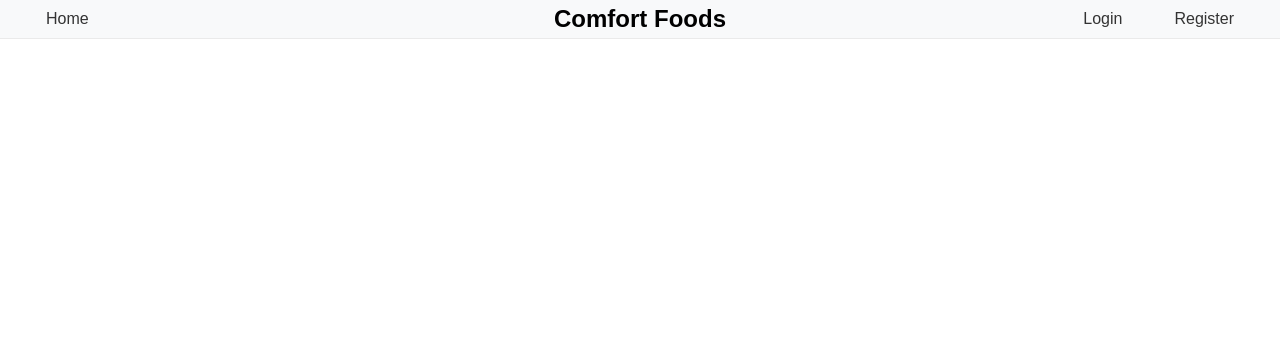
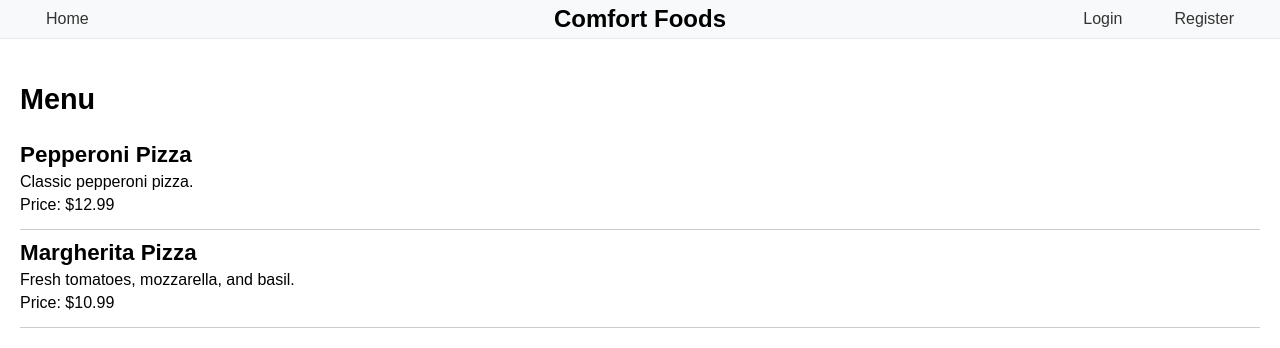
Before and after one commit to lurch9/comfort-foods, a React (Vite) app: page /restaurants/1/menu in a window 1280 px wide. Shown: the top 348 px of the page. Built offline with nearby package versions, Linux system fonts and the light colour scheme; a web font is replaced by a local one.

Commit message:
Added restuarant details and menu along with mock data for testing

```diff
--- a/src/App.jsx
+++ b/src/App.jsx
@@ -1,32 +1,33 @@
 // src/App.jsx
 import React from 'react';
-import { Route, Routes, Navigate } from 'react-router-dom';
+import { Route, Routes } from 'react-router-dom';
 import Header from './components/Header';
-import LandingPage from './pages/LandingPage';
+import Home from './pages/LandingPage';
 import Login from './pages/Login';
 import Register from './pages/Register';
 import Profile from './pages/Profile';
+import RestaurantList from './pages/RestaurantList';
+import RestaurantInfo from './pages/RestaurantInfo';
+import RestaurantMenu from './pages/RestaurantMenu';
 import Dashboard from './pages/Dashboard';
-import RestaurantList from './pages/RestaurantList';
 import PrivateRoute from './components/PrivateRoute';
-import { useAuth } from './context/AuthContext';
 
-const App = () => {
-  const { user } = useAuth();
-
+function App() {
   return (
-    <>
+    <div>
       <Header />
       <Routes>
-        <Route path="/" element={<LandingPage />} />
+        <Route path="/" element={<Home />} />
+        <Route path="/login" element={<Login />} />
         <Route path="/register" element={<Register />} />
-        <Route path="/login" element={<Login />} />
-        <Route path="/restaurants" element={<RestaurantList />} />
         <Route path="/profile" element={<PrivateRoute><Profile /></PrivateRoute>} />
         <Route path="/dashboard" element={<PrivateRoute><Dashboard /></PrivateRoute>} />
+        <Route path="/restaurants" element={<RestaurantList />} />
+        <Route path="/restaurants/:id" element={<RestaurantInfo />} />
+        <Route path="/restaurants/:id/menu" element={<RestaurantMenu />} />
       </Routes>
-    </>
+    </div>
   );
-};
+}
 
 export default App;
--- a/src/context/LocationContext.jsx
+++ b/src/context/LocationContext.jsx
@@ -23,7 +23,7 @@ export const LocationProvider = ({ children }) => {
   };
 
   return (
-    <LocationContext.Provider value={{ location, updateLocation }}>
+    <LocationContext.Provider value={{ location, setLocation: updateLocation }}>
       {children}
     </LocationContext.Provider>
   );
--- /dev/null
+++ b/src/mockData/mockMenu1.json
@@ -0,0 +1,14 @@
+[
+    {
+      "id": "1",
+      "name": "Pepperoni Pizza",
+      "description": "Classic pepperoni pizza.",
+      "price": 12.99
+    },
+    {
+      "id": "2",
+      "name": "Margherita Pizza",
+      "description": "Fresh tomatoes, mozzarella, and basil.",
+      "price": 10.99
+    }
+  ]
--- /dev/null
+++ b/src/mockData/mockMenu2.json
@@ -0,0 +1,14 @@
+[
+    {
+      "id": "1",
+      "name": "Cheeseburger",
+      "description": "Juicy beef patty with cheese.",
+      "price": 8.99
+    },
+    {
+      "id": "2",
+      "name": "Veggie Burger",
+      "description": "Grilled veggie patty with lettuce and tomato.",
+      "price": 7.99
+    }
+  ]
--- /dev/null
+++ b/src/mockData/mockRestaurants.json
@@ -0,0 +1,16 @@
+[
+    {
+      "id": "1",
+      "name": "Pizza Place",
+      "description": "The best pizza in town!",
+      "address": "123 Pizza St, Pizzaville",
+      "contact": "123-456-7890"
+    },
+    {
+      "id": "2",
+      "name": "Burger Joint",
+      "description": "Delicious burgers and fries.",
+      "address": "456 Burger Ln, Burgertown",
+      "contact": "098-765-4321"
+    }
+  ]
--- /dev/null
+++ b/src/pages/RestaurantInfo.css
@@ -0,0 +1,13 @@
+/* src/pages/RestaurantInfo.css */
+.restaurant-info {
+    padding: 20px;
+  }
+
+  .restaurant-info h1 {
+    font-size: 2em;
+  }
+
+  .restaurant-info p {
+    font-size: 1.2em;
+    margin: 10px 0;
+  }
--- /dev/null
+++ b/src/pages/RestaurantInfo.jsx
@@ -0,0 +1,35 @@
+// src/pages/RestaurantInfo.jsx
+import React, { useState, useEffect } from 'react';
+import { useParams, Link } from 'react-router-dom';
+import mockRestaurants from '../mockData/mockRestaurants.json';
+import './RestaurantInfo.css';
+
+const RestaurantInfo = () => {
+  const { id } = useParams();
+  const [restaurant, setRestaurant] = useState(null);
+
+  useEffect(() => {
+    const fetchRestaurant = () => {
+      const restaurantData = mockRestaurants.find(rest => rest.id === id);
+      setRestaurant(restaurantData);
+    };
+
+    fetchRestaurant();
+  }, [id]);
+
+  if (!restaurant) {
+    return <div>Loading...</div>;
+  }
+
+  return (
+    <div className="restaurant-info">
+      <h1>{restaurant.name}</h1>
+      <p>{restaurant.description}</p>
+      <p>Address: {restaurant.address}</p>
+      <p>Contact: {restaurant.contact}</p>
+      <Link to={`/restaurants/${restaurant.id}/menu`}>View Menu</Link>
+    </div>
+  );
+};
+
+export default RestaurantInfo;
--- a/src/pages/RestaurantList.jsx
+++ b/src/pages/RestaurantList.jsx
@@ -1,15 +1,16 @@
 // src/pages/RestaurantList.jsx
 import React, { useEffect, useState } from 'react';
-import { useLocation } from 'react-router-dom';
+import { useLocation, Link } from 'react-router-dom';
 import axios from 'axios';
 import './RestaurantList.css';
 import { useAuth } from '../context/AuthContext';
 import { useLocationContext } from '../context/LocationContext';
 import ChangeLocation from '../components/ChangeLocation';
+import mockRestaurants from '../mockData/mockRestaurants.json'; // Import mock data
 
 const RestaurantList = () => {
   const { user } = useAuth();
-  const { location, updateLocation } = useLocationContext();
+  const { location, setLocation } = useLocationContext();
   const [restaurants, setRestaurants] = useState([]);
   const urlLocation = useLocation();
 
@@ -17,20 +18,21 @@ const RestaurantList = () => {
     const query = new URLSearchParams(urlLocation.search);
     const zipQuery = query.get('zip');
     if (zipQuery) {
-      updateLocation(zipQuery);
+      setLocation(zipQuery);
       fetchRestaurants(zipQuery);
     } else if (location) {
       fetchRestaurants(location);
     } else if (user && user.zip) {
-      updateLocation(user.zip);
+      setLocation(user.zip);
       fetchRestaurants(user.zip);
     }
-  }, [urlLocation, user, location, updateLocation]);
+  }, [urlLocation, user, location, setLocation]);
 
   const fetchRestaurants = async (zip) => {
     try {
-      const response = await axios.get(`http://localhost:5000/api/restaurants?zip=${zip}`);
-      setRestaurants(response.data);
+      // Use mock data instead of actual API call
+      // const response = await axios.get(`http://your-api-endpoint/restaurants?zip=${zip}`);
+      setRestaurants(mockRestaurants);
     } catch (error) {
       console.error('Error fetching restaurants:', error);
     }
@@ -46,6 +48,7 @@ const RestaurantList = () => {
             <li key={restaurant.id}>
               <h3>{restaurant.name}</h3>
               <p>{restaurant.description}</p>
+              <Link to={`/restaurants/${restaurant.id}`}>View Details</Link>
             </li>
           ))}
         </ul>
--- /dev/null
+++ b/src/pages/RestaurantMenu.css
@@ -0,0 +1,28 @@
+/* src/pages/RestaurantMenu.css */
+.restaurant-menu {
+    padding: 20px;
+  }
+
+  .restaurant-menu h2 {
+    font-size: 1.8em;
+    margin-bottom: 10px;
+  }
+
+  .restaurant-menu ul {
+    list-style-type: none;
+    padding: 0;
+  }
+
+  .restaurant-menu li {
+    border-bottom: 1px solid #ccc;
+    padding: 10px 0;
+  }
+
+  .restaurant-menu h3 {
+    margin: 0;
+    font-size: 1.4em;
+  }
+
+  .restaurant-menu p {
+    margin: 5px 0;
+  }
--- /dev/null
+++ b/src/pages/RestaurantMenu.jsx
@@ -0,0 +1,41 @@
+// src/pages/RestaurantMenu.jsx
+import React, { useState, useEffect } from 'react';
+import { useParams } from 'react-router-dom';
+import mockMenu1 from '../mockData/mockMenu1.json';
+import mockMenu2 from '../mockData/mockMenu2.json';
+import './RestaurantMenu.css';
+
+const RestaurantMenu = () => {
+  const { id } = useParams();
+  const [menuItems, setMenuItems] = useState([]);
+
+  useEffect(() => {
+    const fetchMenuItems = () => {
+      const menuData = id === "1" ? mockMenu1 : mockMenu2;
+      setMenuItems(menuData);
+    };
+
+    fetchMenuItems();
+  }, [id]);
+
+  return (
+    <div className="restaurant-menu">
+      <h2>Menu</h2>
+      {menuItems.length > 0 ? (
+        <ul>
+          {menuItems.map(item => (
+            <li key={item.id}>
+              <h3>{item.name}</h3>
+              <p>{item.description}</p>
+              <p>Price: ${item.price}</p>
+            </li>
+          ))}
+        </ul>
+      ) : (
+        <p>No menu items available.</p>
+      )}
+    </div>
+  );
+};
+
+export default RestaurantMenu;
```
